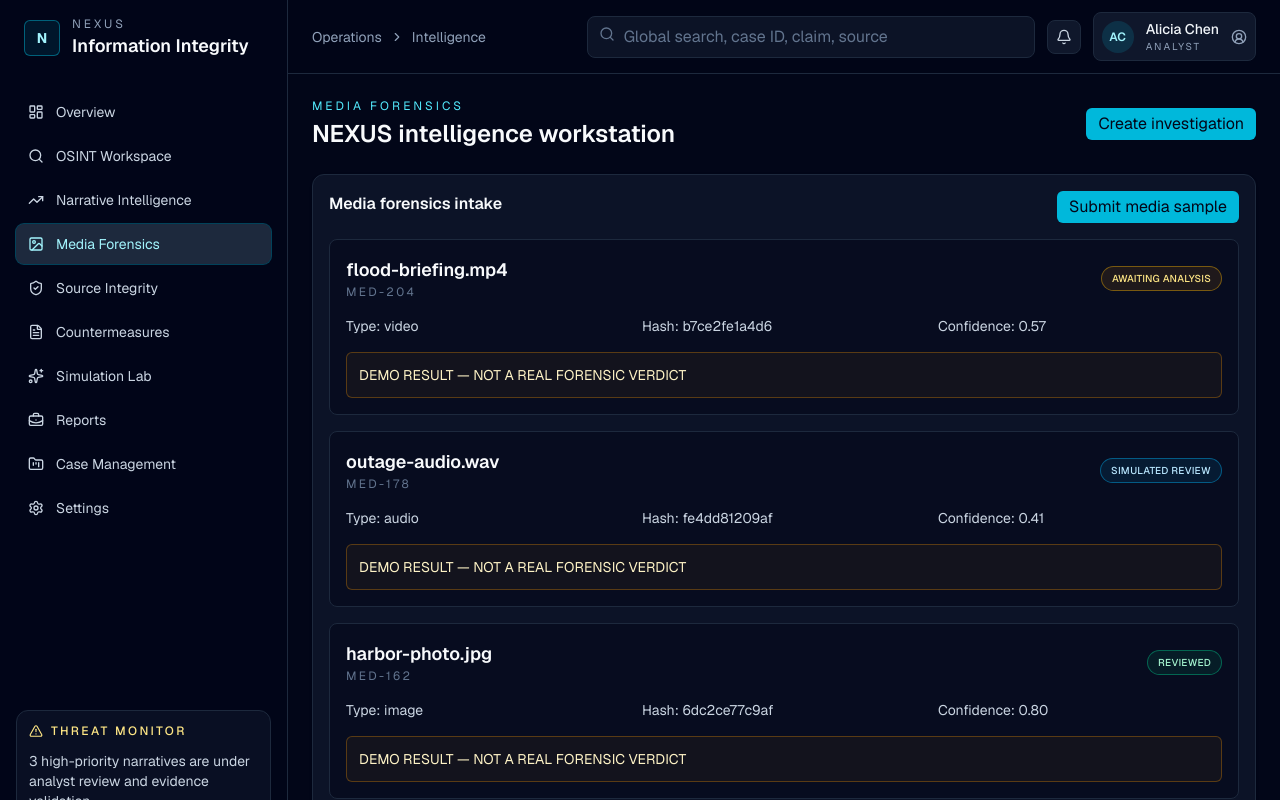
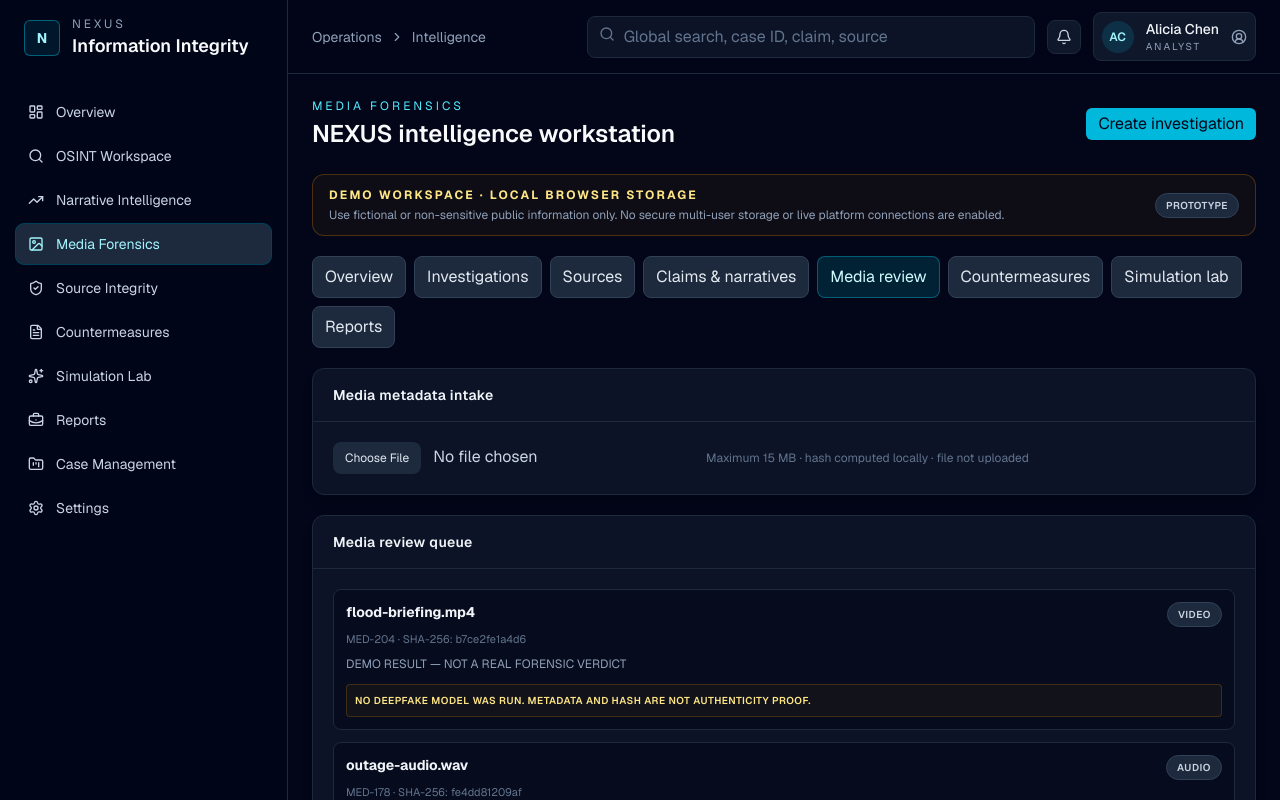
Before and after one commit to MD7parvez/Nexus, a Next.js app: page /media-forensics in a window 1280 px wide. Shown: the top 800 px of the page. Built offline with nearby package versions, Linux system fonts and the light colour scheme.

Commit message:
Connect src/app/media-forensics/page.tsx to safe interactive NEXUS workspace

```diff
--- a/src/app/media-forensics/page.tsx
+++ b/src/app/media-forensics/page.tsx
@@ -1,38 +1,2 @@
-import { Badge } from "@/components/ui/badge";
-import { Button } from "@/components/ui/button";
-import { Card, CardContent, CardHeader, CardTitle } from "@/components/ui/card";
-import { mediaAssets } from "@/lib/demo-data";
-
-export default function MediaForensicsPage() {
-  return (
-    <div className="space-y-6">
-      <Card className="border-slate-800 bg-slate-900/80">
-        <CardHeader className="flex flex-row items-center justify-between gap-3">
-          <CardTitle>Media forensics intake</CardTitle>
-          <Button variant="default" size="sm">Submit media sample</Button>
-        </CardHeader>
-        <CardContent className="space-y-4 p-4 pt-0">
-          {mediaAssets.map((media) => (
-            <div key={media.id} className="rounded-lg border border-slate-800 bg-slate-950/50 p-4">
-              <div className="flex flex-wrap items-center justify-between gap-3">
-                <div>
-                  <p className="text-lg font-semibold text-slate-50">{media.filename}</p>
-                  <p className="text-xs uppercase tracking-[0.2em] text-slate-500">{media.id}</p>
-                </div>
-                <Badge variant={media.status === "Reviewed" ? "success" : media.status === "Awaiting analysis" ? "warning" : "default"}>{media.status}</Badge>
-              </div>
-              <div className="mt-4 grid gap-3 md:grid-cols-3 text-sm text-slate-300">
-                <div>Type: {media.type}</div>
-                <div>Hash: {media.hash}</div>
-                <div>Confidence: {media.confidence.toFixed(2)}</div>
-              </div>
-              <div className="mt-4 rounded-md border border-amber-500/30 bg-amber-500/5 p-3 text-sm text-amber-100">
-                DEMO RESULT — NOT A REAL FORENSIC VERDICT
-              </div>
-            </div>
-          ))}
-        </CardContent>
-      </Card>
-    </div>
-  );
-}
+import { Workspace } from "@/components/workspace";
+export default function Page() { return <Workspace initialTab="Media review" />; }
```
